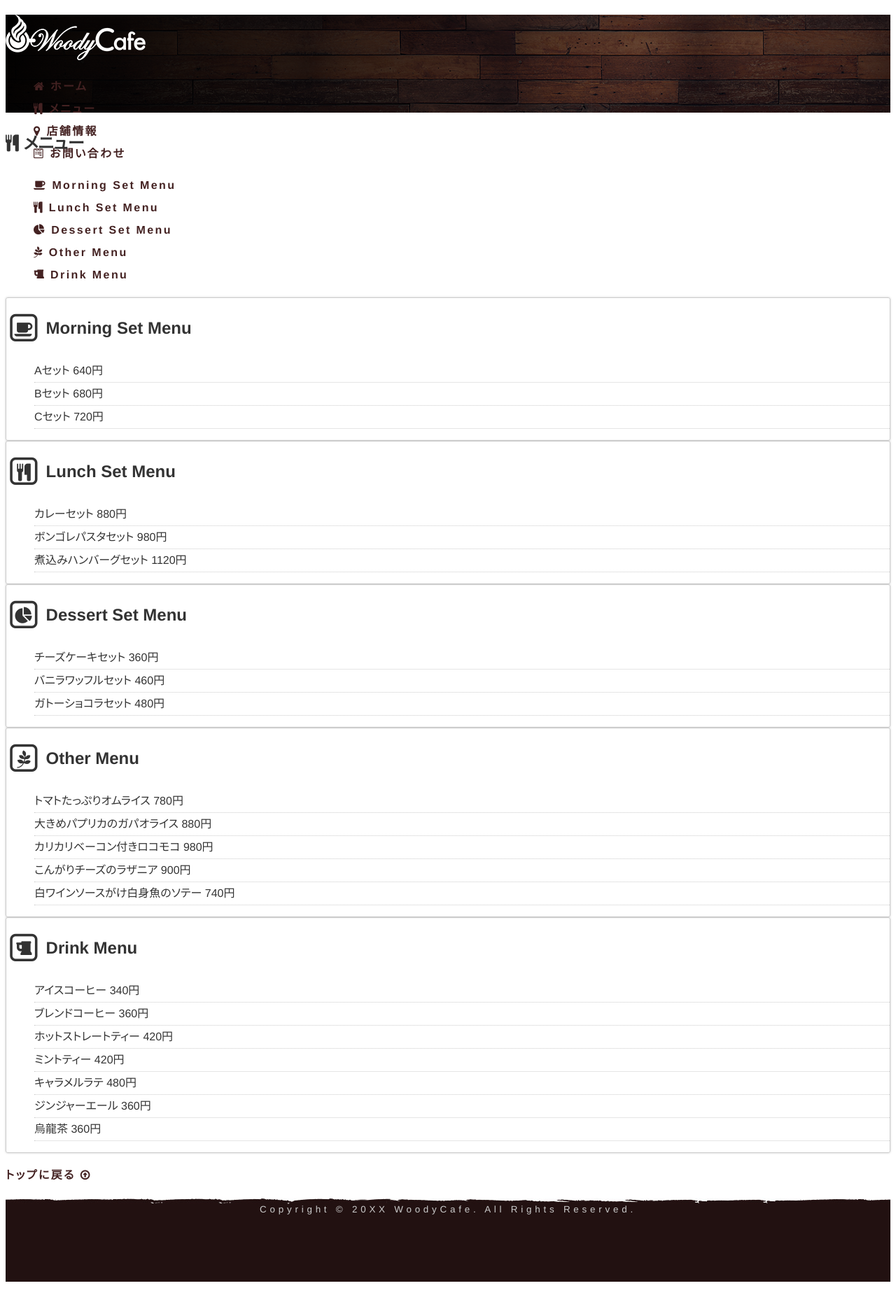
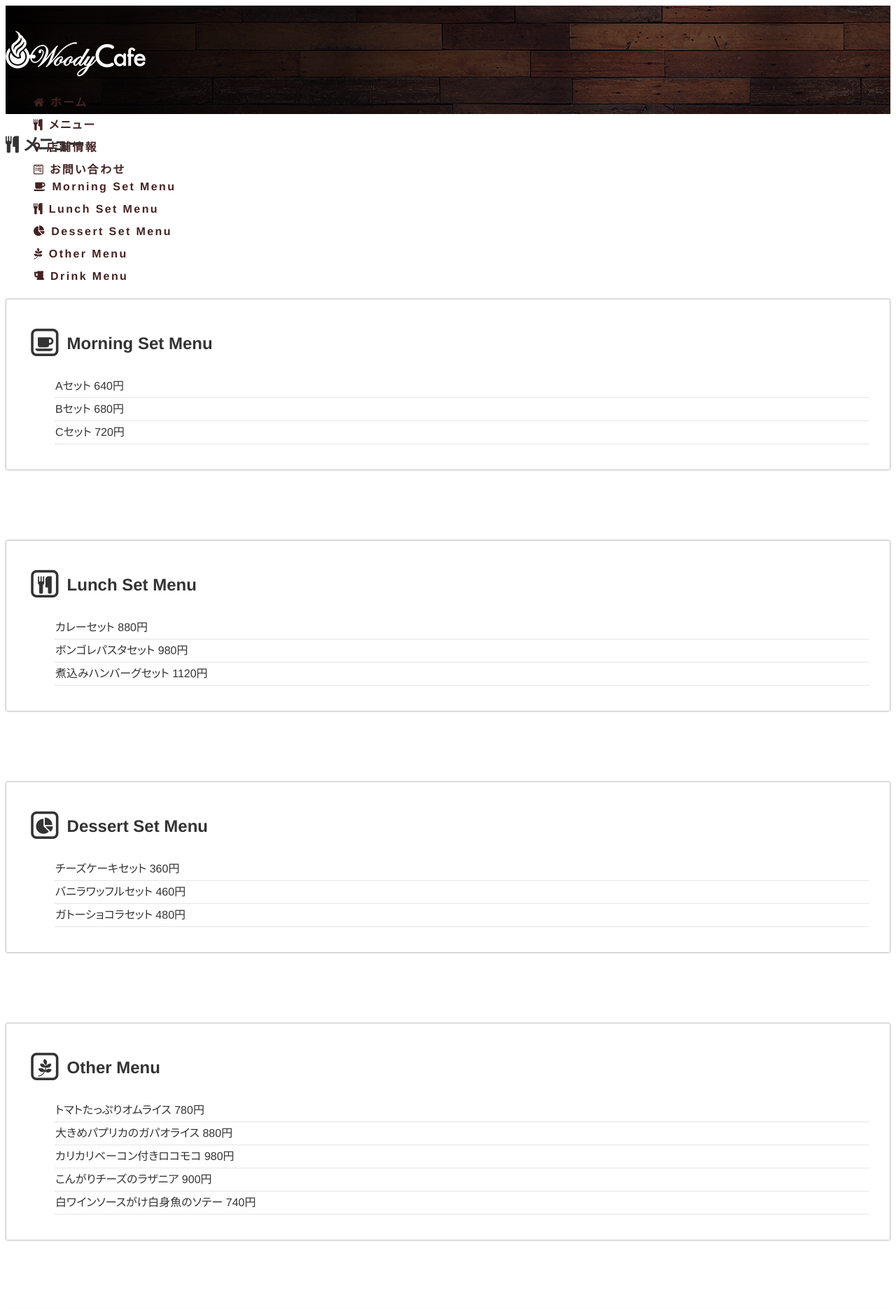
Before and after one commit to kenshu-app/wcafe_202303, a plain HTML site: page menu.html in a window 1280 px wide. Shown: the top 1871 px of the page at 70% size. Drawn offline with Linux system fonts and the light colour scheme.

Commit message:
fix:07-1 余白

```diff
--- a/css/style.css
+++ b/css/style.css
@@ -70,6 +70,7 @@ th {
 
 .gl-header {
   height: 140px;
+  padding-top: 15px;
   background: linear-gradient(
     110deg,
     #000 0%,
@@ -89,6 +90,8 @@ th {
 
 .gl-footer {
   height: 120px;
+  margin-top: 50px;
+  padding-top: 50px;
   background: #211 url("../images/grunge.jpg") 0 top repeat-x;
   color: #ccc;
   letter-spacing: .3em;
@@ -133,11 +136,17 @@ th {
   opacity: .7;
 }
 
+.twitter {
+  margin-bottom: 20px;
+}
+
 /*-------------------------
   メニュー
 -------------------------*/
 
 .menu {
+  padding: 20px 30px;
+  margin-bottom: 100px;
   border: 1px solid #ccc;
   border-radius: 3px;
   box-shadow: 0 0 3px #ccc;
```
